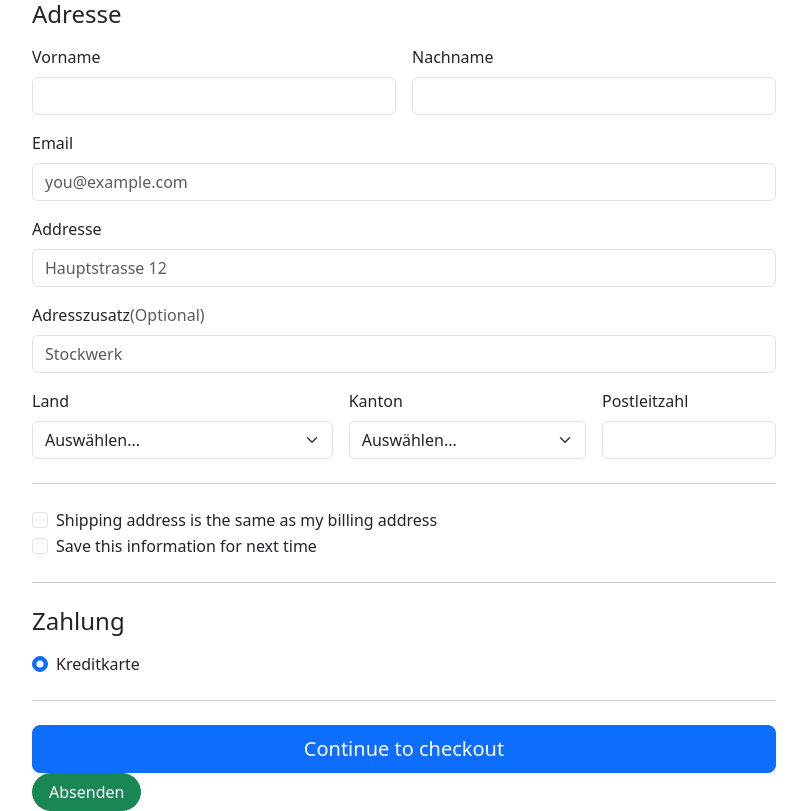
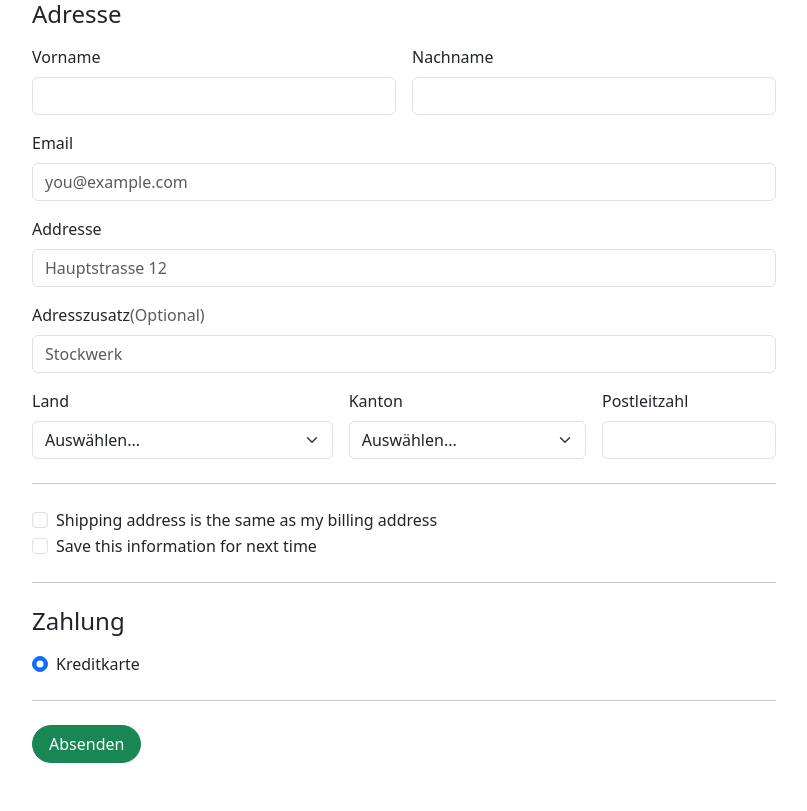
Before and after one commit to lunarpotato/website_dogcoach, a Next.js app: page / in a window 1280 px wide. Shown: the whole page, without its empty margins (50-857 px from the left). Built offline with nearby package versions, Linux system fonts and the light colour scheme.

Commit message:
layout adjustment

```diff
--- a/app/form.tsx
+++ b/app/form.tsx
@@ -153,35 +153,20 @@ export default function Page() {
               </label>
 
 
-
-
-
-
               <div className="invalid-feedback">Security code required</div>
             </div>
           </div>
           <hr className="my-4" />
-    <button className="w-100 btn btn-primary btn-lg" type="submit">
-      Continue to checkout
+          <button className="btn btn-success rounded-pill px-3">
+            Absenden
           </button>
         </form>
       </div>
 
 
-      <button className="btn btn-success rounded-pill px-3" type="submit">Absenden</button>
-
       </div>
 
-
-
 </>
-
-
-
-
-
-
-
     </Form>
   )
 }
```
Lines whose indentation alone changed are shown as unchanged.
